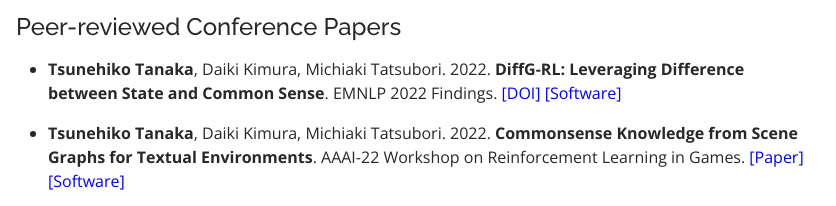
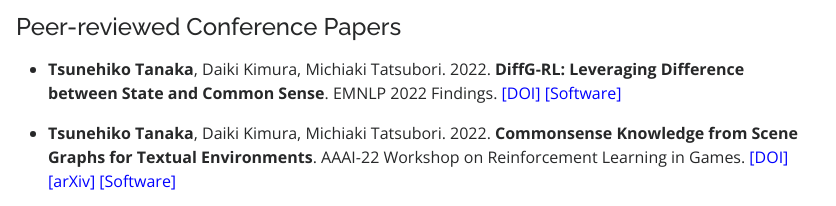
Before and after one commit to tsunehiko/tsunehiko.github.io, a plain HTML site: page index.html in a window 1280 px wide. Shown: the part 3458-3664 px from the top of the page, 296-1132 px from the left. Drawn offline with nearby package versions, Linux system fonts and the light colour scheme.

Commit message:
fix arxiv url

```diff
--- a/index.html
+++ b/index.html
@@ -292,7 +292,7 @@
             <h4>Peer-reviewed Conference Papers</h4>
             <ul>
               <div class="py-lg-2 content"><li><b>Tsunehiko Tanaka</b>, Daiki Kimura, Michiaki Tatsubori. 2022. <b>DiffG-RL: Leveraging Difference between State and Common Sense</b>. EMNLP 2022 Findings. <a href="https://aclanthology.org/2022.findings-emnlp.110/"><font color="blue">[DOI]</font></a> <a href="https://github.com/IBM/diffg-rl"><font color="blue">[Software]</font></a></li></div>
-              <div class="py-lg-2 content"><li><b>Tsunehiko Tanaka</b>, Daiki Kimura, Michiaki Tatsubori. 2022. <b>Commonsense Knowledge from Scene Graphs for Textual Environments</b>. AAAI-22 Workshop on Reinforcement Learning in Games. <a href="https://rlg.mlanctot.info/2022/papers/AAAI22-RLG_paper_28.pdf"><font color="blue">[Paper]</font></a> <a href="https://github.com/IBM/diffg-rl"><font color="blue">[Software]</font></a></li></div>
+              <div class="py-lg-2 content"><li><b>Tsunehiko Tanaka</b>, Daiki Kimura, Michiaki Tatsubori. 2022. <b>Commonsense Knowledge from Scene Graphs for Textual Environments</b>. AAAI-22 Workshop on Reinforcement Learning in Games. <a href="https://rlg.mlanctot.info/2022/papers/AAAI22-RLG_paper_28.pdf"><font color="blue">[DOI]</font></a> <a href="https://arxiv.org/abs/2210.14162"><font color="blue">[arXiv]</font></a> <a href="https://github.com/IBM/diffg-rl"><font color="blue">[Software]</font></a> </li></div>
               <div class="py-lg-2 content"><li>Daiki Kimura, <b>Tsunehiko Tanaka</b>, Michiaki Tatsubori, Asim Munawar. 2022. <b>Challenges in Explainability and Knowledge Extraction</b>. Wordplay: When Language Meets Games @ NAACL 2022. <a href="https://openreview.net/forum?id=oixQRpVD13x"><font color="blue">[Paper]</font></a></li></div>
               <div class="py-lg-2 content"><li><b>Tsunehiko Tanaka</b>, Edgar Simo-Serra. 2021. <b>LoL-V2T: Large-Scale Esports Video Description Dataset</b>. 7th International Workshop on Computer Vision in Sports (CVsports) at CVPR2021. <a href="https://ieeexplore.ieee.org/abstract/document/9522986"><font color="blue">[DOI]</font></a> <a href="https://tsunehiko.github.io/lol-v2t/"><font color="blue">[Project Page]</font></a></li></div>
             </ul>
```
